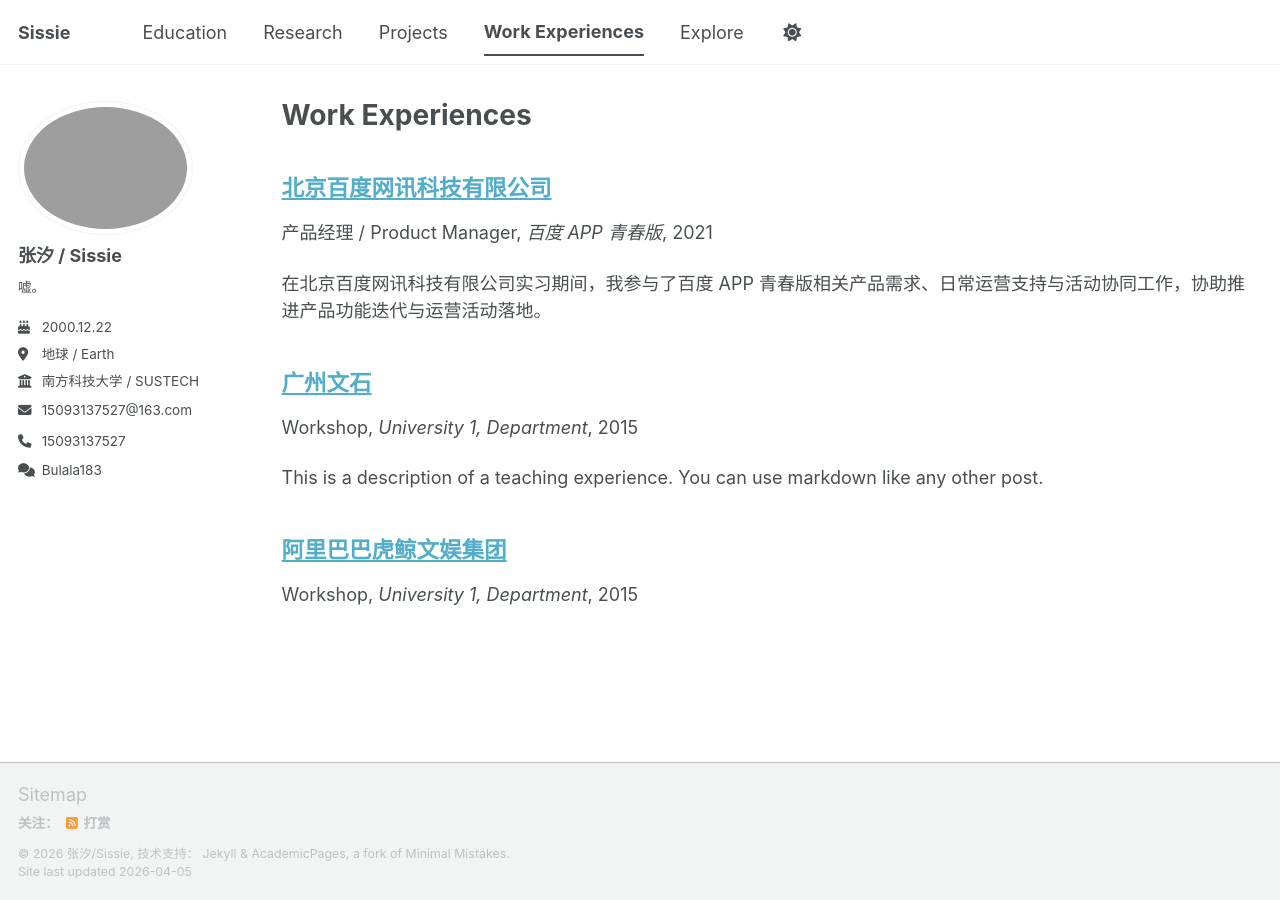
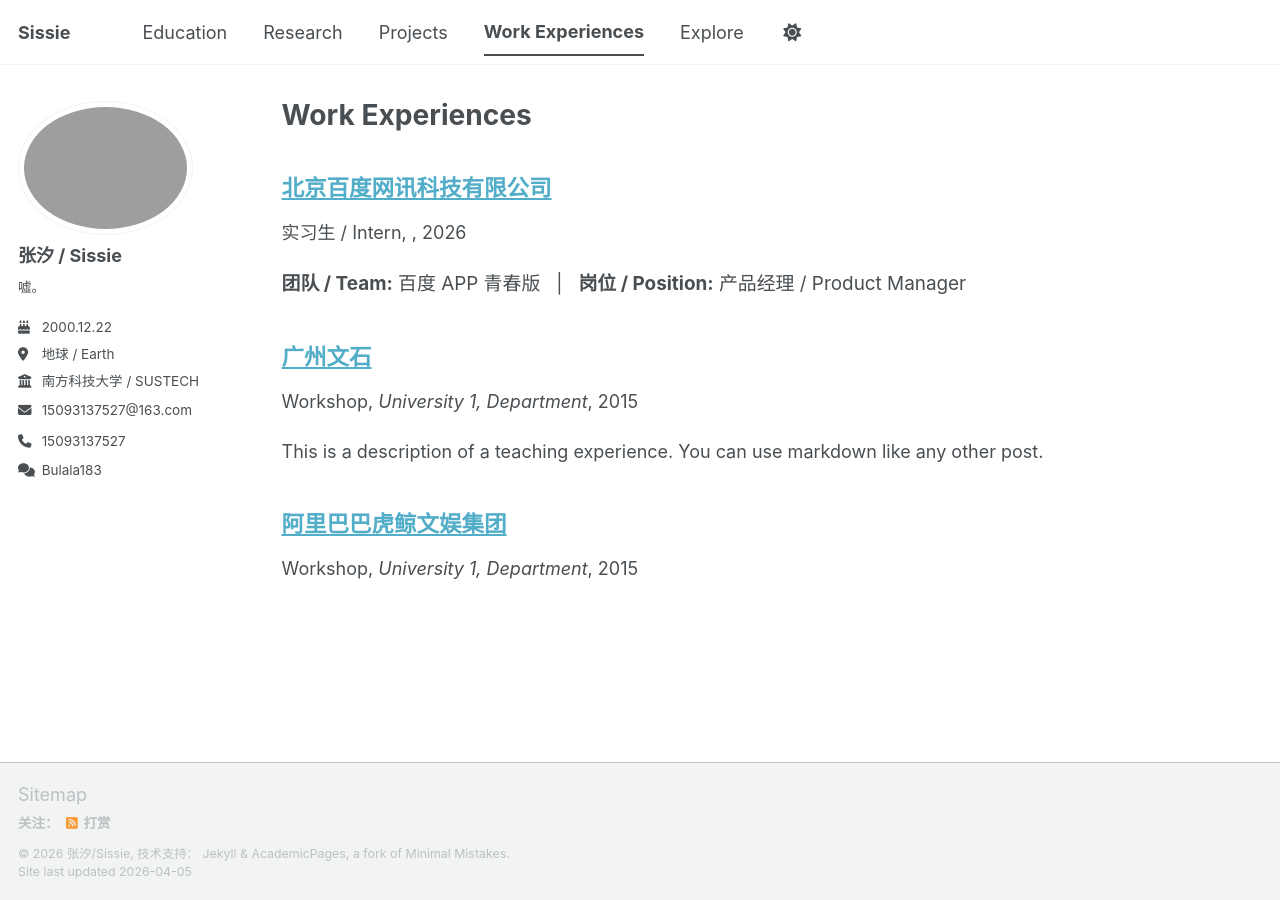
Before and after one commit to SeeSissie/SeeSissie.github.io, a Jekyll site: the page built from _pages/work experiences.html, in a window 1280 px wide. Built offline with Jekyll 4.4.1, drawn with Linux system fonts in a browser that asks for light colours; a script bundle is joined from its source files by our own code; library files that are not in the unit come from our copies.

Commit message:
Update internshipBaidu.md

```diff
--- a/_teaching/internshipBaidu.md
+++ b/_teaching/internshipBaidu.md
@@ -1,14 +1,25 @@
 ---
 title: "北京百度网讯科技有限公司"
 collection: teaching
-type: "产品经理 / Product Manager"
+team: "百度 APP 青春版"
+type: "实习生 / Intern"
+position: "产品经理 / Product Manager"
 permalink: /work-experiences/baidu-app-lite/
-venue: "百度 APP 青春版"
-date: 2021-11-01
-location: "北京 / 中国"
+location: "北京 · 中国 / Beijing · China"
+duration: "2021.11 — 2022.03"
 ---
 
-在北京百度网讯科技有限公司实习期间，我参与了百度 APP 青春版相关产品需求、日常运营支持与活动协同工作，协助推进产品功能迭代与运营活动落地。
+<p style="font-size: 1.05em; margin-bottom: 0.4em;">
+  <strong>团队 / Team:</strong> 百度 APP 青春版 &nbsp; | &nbsp;
+  <strong>岗位 / Position:</strong> 产品经理 / Product Manager
+</p>
+
+<p style="font-size: 1.05em; margin-top: 0;">
+  <strong>时间 / Duration:</strong> 2021.11 — 2022.03 &nbsp; | &nbsp;
+  <strong>地点 / Location:</strong> 北京 · 中国 / Beijing · China
+</p>
+
+---
 
 ### 主要工作内容
 
@@ -20,3 +31,21 @@
 
 - **协助运营活动落地**
   参与“礼物自由月”与明星代言两次关键运营活动，协助接入反馈、资产中心、抽奖等平台资源。
+
+---
+
+### 项目展示
+
+<div style="text-align: center;">
+  <img src="/images/baidu-app-lite.jpg" alt="项目图片" style="max-width: 88%; border-radius: 8px;">
+</div>
+
+<p style="text-align: center; font-size: 0.95em; color: #666;">
+  项目相关截图 / Project Snapshot
+</p>
+
+---
+
+### 思考与感受
+
+（在这里填写你的思考与感受）
```
